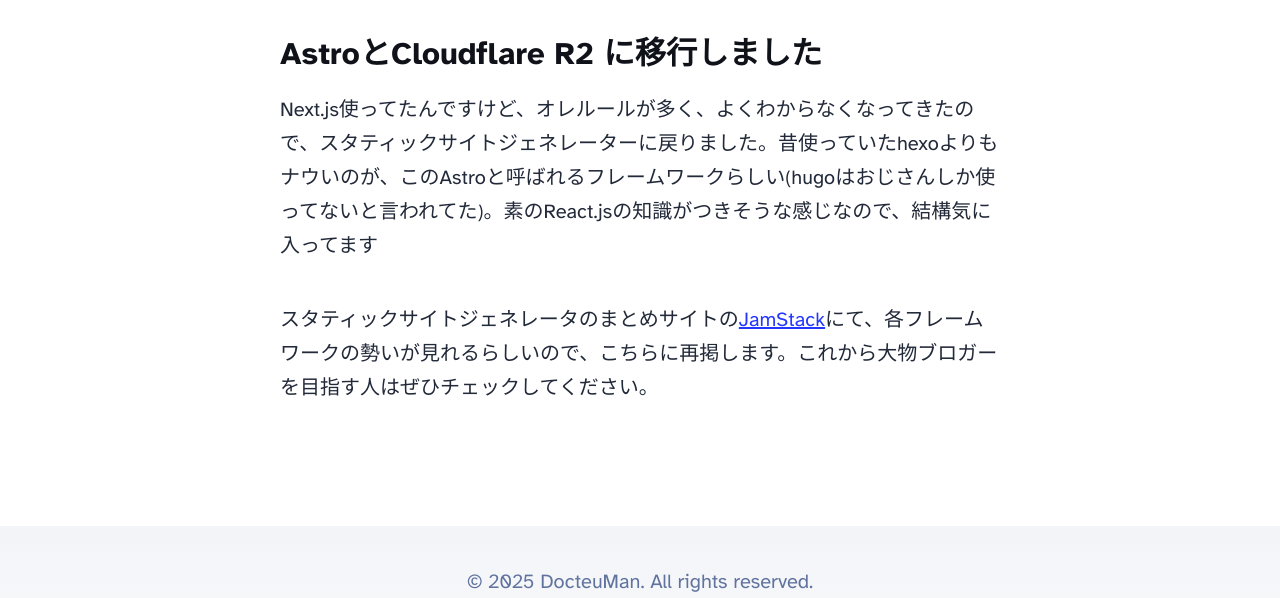
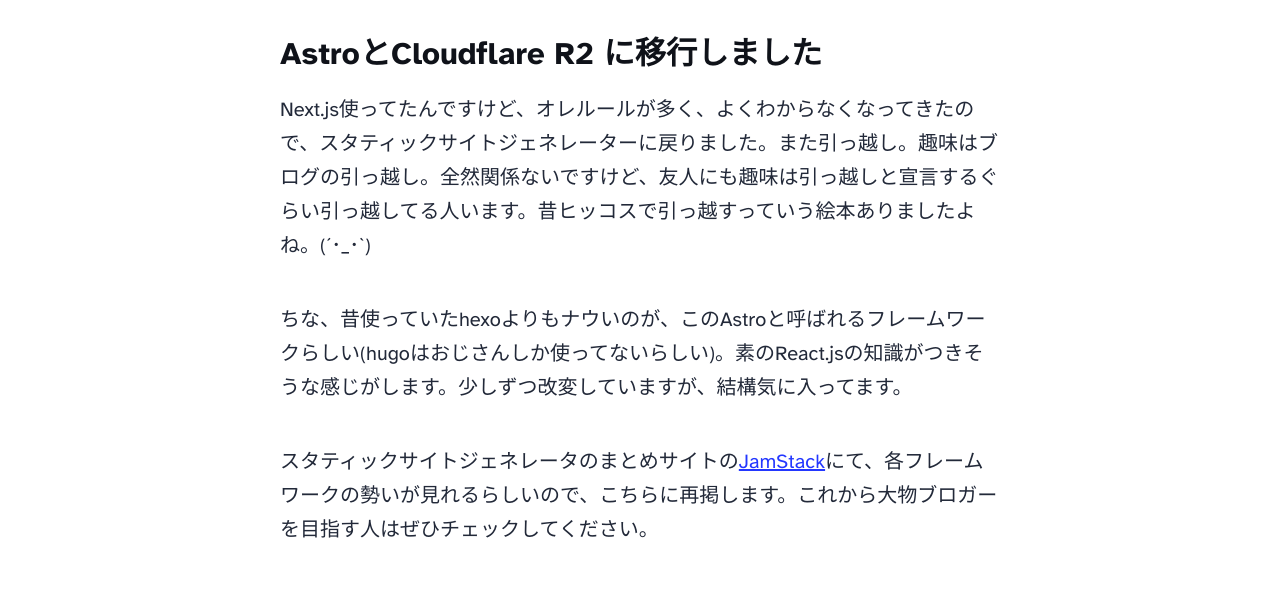
Before and after one commit to jellybeans511/AstroBlog, an Astro site: page /blog/astro-hikkoshi in a window 1280 px wide. Shown: the part 1139-1737 px from the top of the page. Built offline with nearby package versions, Linux system fonts and the light colour scheme; Astro itself is replaced by a stand-in of ours.

Commit message:
edit contets

```diff
--- a/src/content/blog/Astro-Hikkoshi.md
+++ b/src/content/blog/Astro-Hikkoshi.md
@@ -13,6 +13,8 @@
 
 #### AstroとCloudflare R2 に移行しました
 
-Next.js使ってたんですけど、オレルールが多く、よくわからなくなってきたので、スタティックサイトジェネレーターに戻りました。昔使っていたhexoよりもナウいのが、このAstroと呼ばれるフレームワークらしい(hugoはおじさんしか使ってないと言われてた)。素のReact.jsの知識がつきそうな感じなので、結構気に入ってます
+Next.js使ってたんですけど、オレルールが多く、よくわからなくなってきたので、スタティックサイトジェネレーターに戻りました。また引っ越し。趣味はブログの引っ越し。全然関係ないですけど、友人にも趣味は引っ越しと宣言するぐらい引っ越してる人います。昔ヒッコスで引っ越すっていう絵本ありましたよね。(´･_･`)
+
+ちな、昔使っていたhexoよりもナウいのが、このAstroと呼ばれるフレームワークらしい(hugoはおじさんしか使ってないらしい)。素のReact.jsの知識がつきそうな感じがします。少しずつ改変していますが、結構気に入ってます。
 
 スタティックサイトジェネレータのまとめサイトの[JamStack](https://jamstack.org/generators/)にて、各フレームワークの勢いが見れるらしいので、こちらに再掲します。これから大物ブロガーを目指す人はぜひチェックしてください。
```
